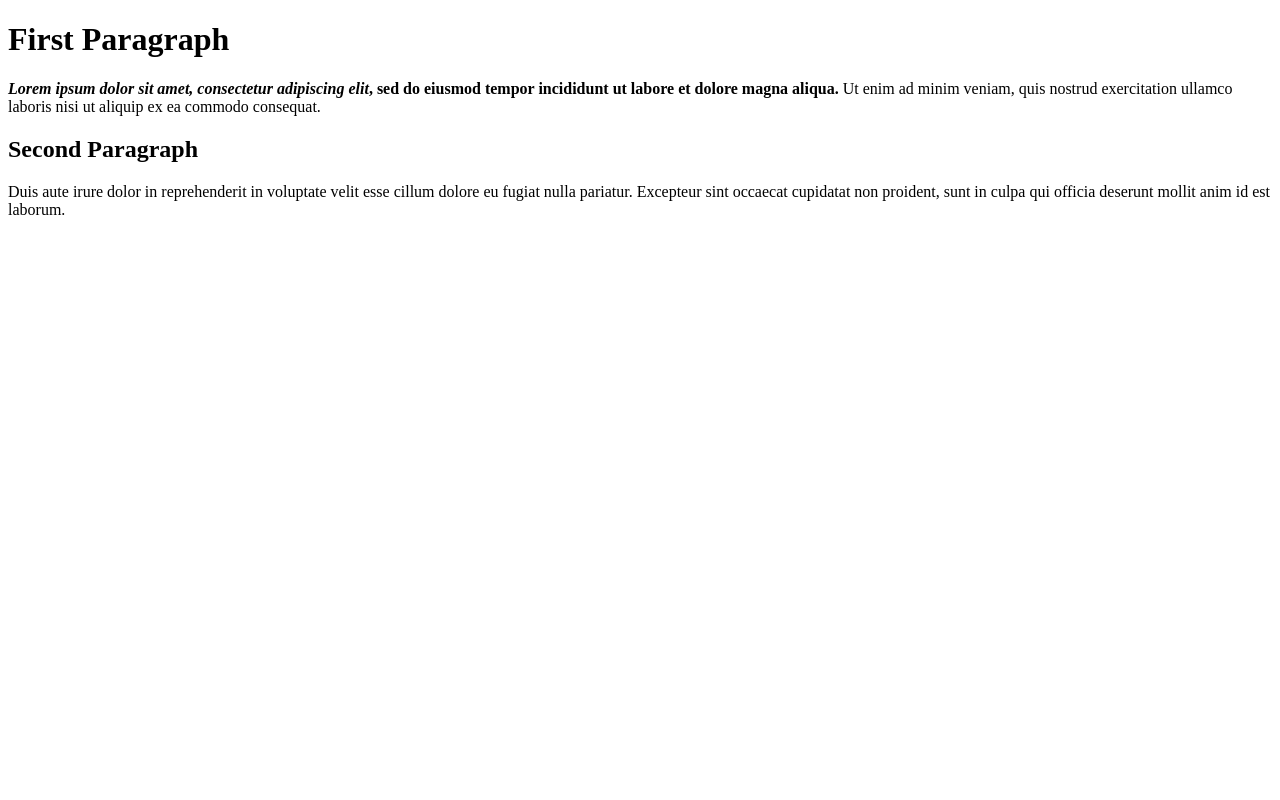
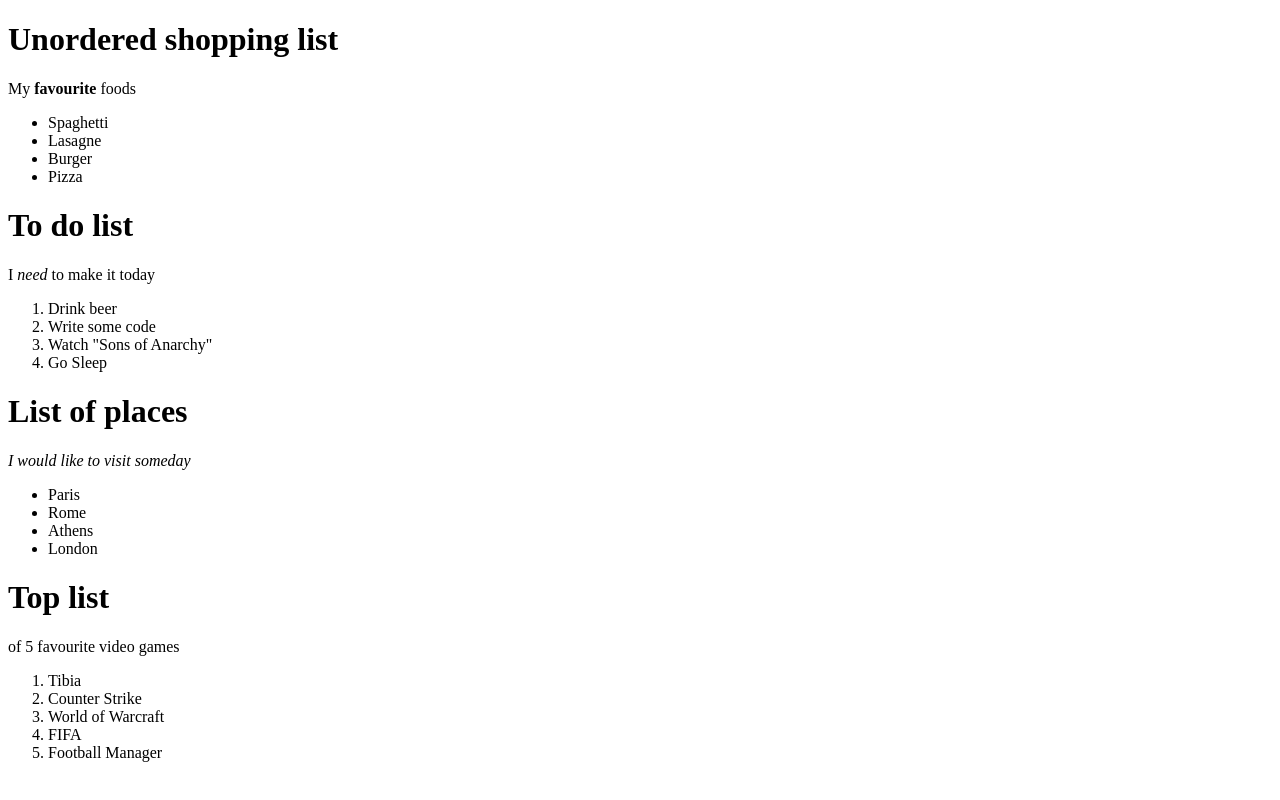
Before and after one commit to Volverinee/git_test, a plain HTML site: page html-boilerplate/index.html in a window 1280 px wide. Drawn offline with Linux system fonts and the light colour scheme.

Commit message:
Added Lists

```diff
--- a/html-boilerplate/index.html
+++ b/html-boilerplate/index.html
@@ -1,20 +1,43 @@
 <!DOCTYPE html>
-<html>
+<Html>
     <Head>
-        <Title>Web page</Title>
+        <Title>Webpage</Title>
         <meta charset="UTF-8">
     </Head>
     <Body>
-        <!--<h1> makes headings, <p> makres paragraphs, <strong> makes bold and <em> makes italic.-->
-        <h1>First Paragraph</h1>
-        <p>
-            <strong><em>Lorem ipsum dolor sit amet, consectetur adipiscing elit</em>, sed do eiusmod tempor incididunt ut labore et dolore magna aliqua.</strong>
-            Ut enim ad minim veniam, quis nostrud exercitation ullamco laboris nisi ut aliquip ex ea commodo consequat.
-        </p>
-        <h2>Second Paragraph</h2>
-        <p>
-            Duis aute irure dolor in reprehenderit in voluptate velit esse cillum dolore eu fugiat nulla pariatur.
-            Excepteur sint occaecat cupidatat non proident, sunt in culpa qui officia deserunt mollit anim id est laborum.
-        </p>
+        <!--<ul> makes unordered list <ol> makes ordered list <li> makes elements inside list-->
+        <h1>Unordered shopping list</h1>
+        <p>My <strong>favourite</strong> foods</p>
+        <ul>
+            <li>Spaghetti</li>
+            <li>Lasagne</li>
+            <li>Burger</li>
+            <li>Pizza</li>
+        </ul>
+        <h1>To do list</h1>
+        <p>I <em>need</em> to make it today</p>
+        <ol>
+            <li>Drink beer</li>
+            <li>Write some code</li>
+            <li>Watch "Sons of Anarchy"</li>
+            <li>Go Sleep</li>
+        </ol>
+        <h1>List of places</h1>
+        <p><em> I would like to visit someday</em></p>
+        <ul>
+            <li>Paris</li>
+            <li>Rome</li>
+            <li>Athens</li>
+            <li>London</li>
+        </ul>
+        <h1>Top list</h1>
+        <p>of 5 favourite video games</p>
+        <ol>
+            <li>Tibia</li>
+            <li>Counter Strike</li>
+            <li>World of Warcraft</li>
+            <li>FIFA</li>
+            <li>Football Manager</li>
+        </ol>
     </Body>
-</html>
+</Html>
```
